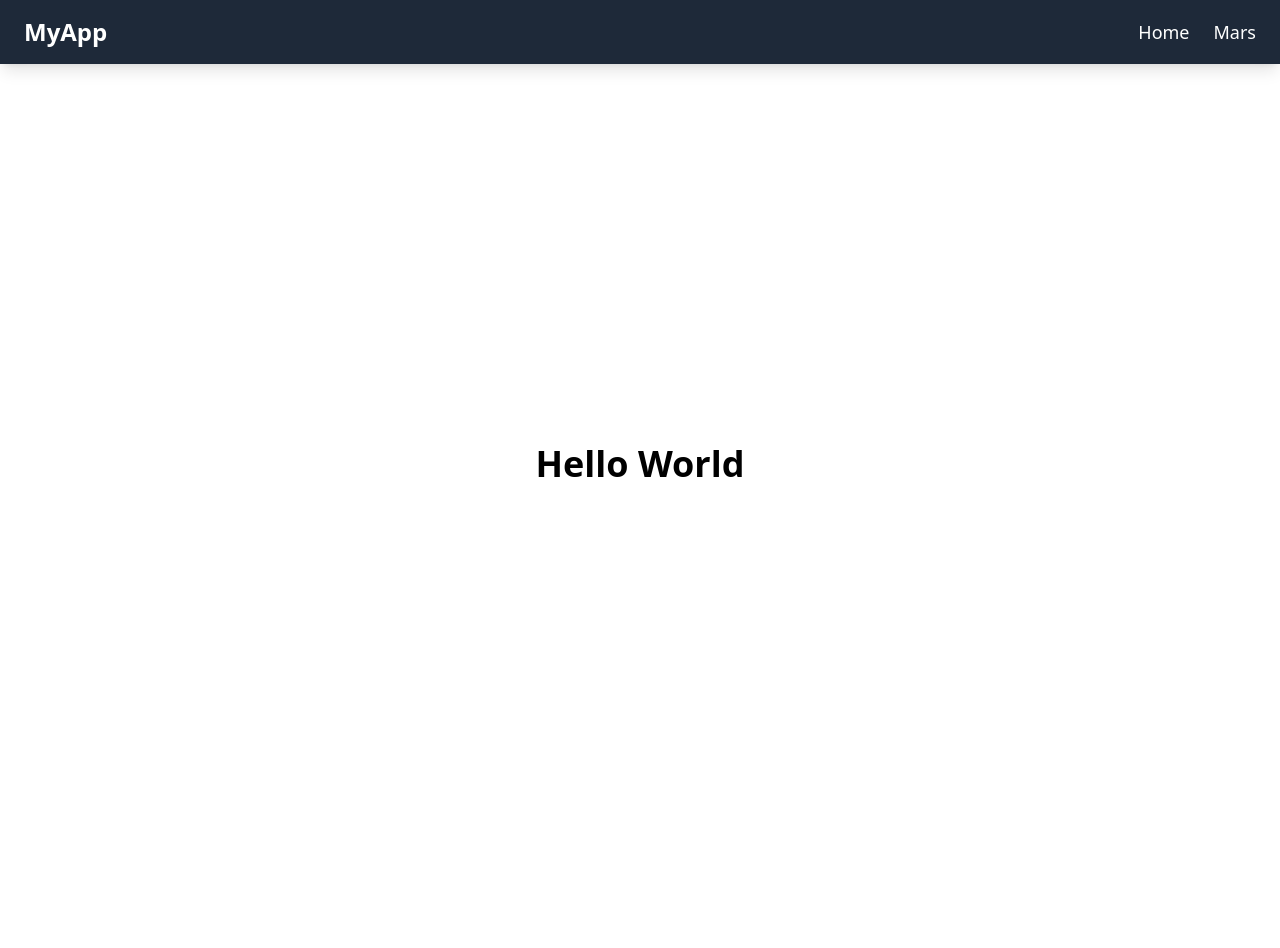
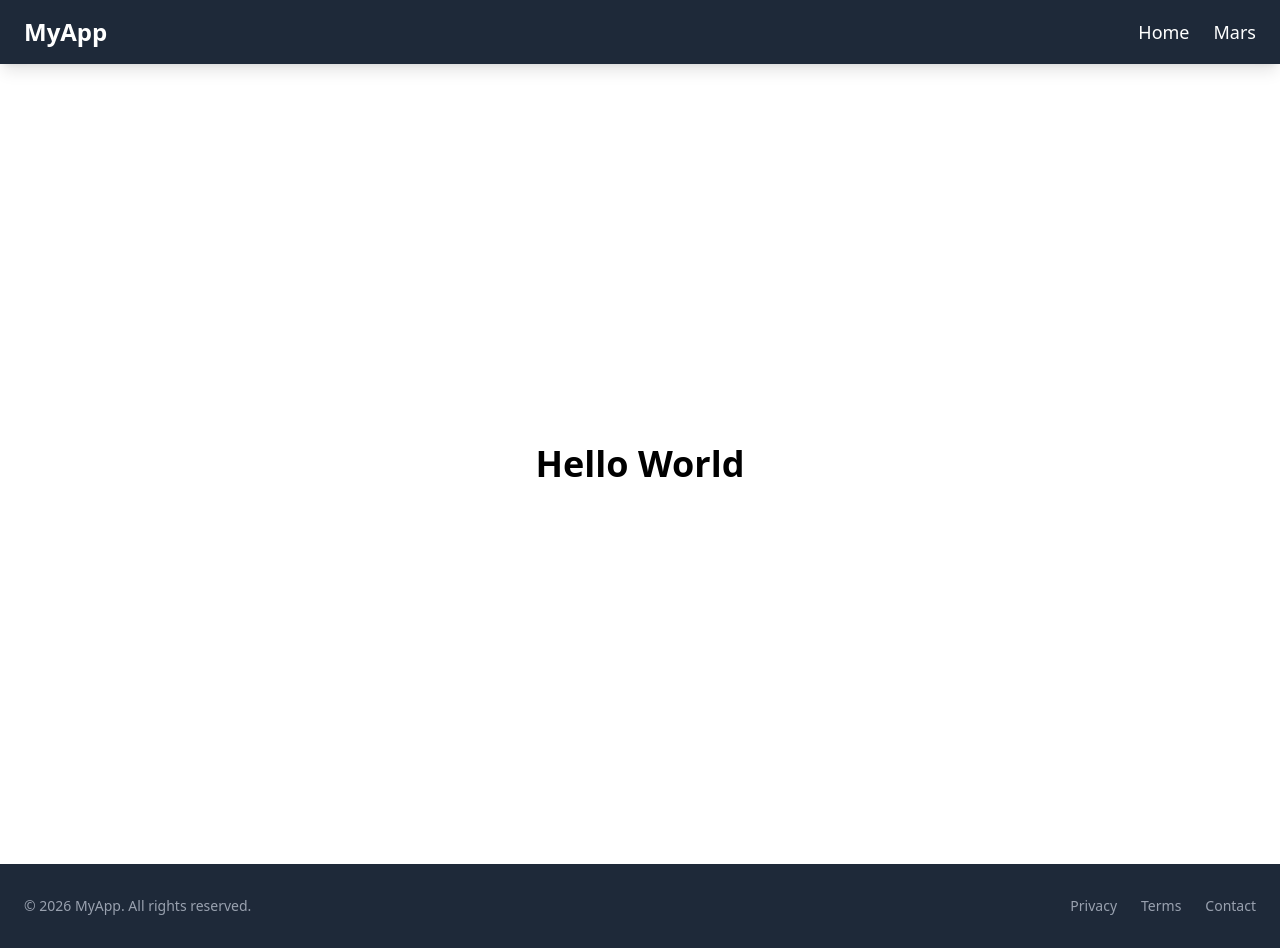
Before and after one commit to glajan/auto-claude, a Next.js app: page / in a window 1280 px wide. Before the commit the page ends 864 px from the top, so only its background shows below. Built offline with nearby package versions, Linux system fonts and the light colour scheme.

Commit message:
feat: create Footer component and add to pages (#12)
Create a new Footer component with copyright and footer links, and
integrate it into the Home and HelloMars pages.

Closes #11

```diff
--- /dev/null
+++ b/src/app/components/Footer.tsx
@@ -0,0 +1,30 @@
+export default function Footer() {
+  return (
+    <footer className="bg-gray-800 text-white shadow-lg">
+      <div className="container mx-auto px-6 py-8">
+        <div className="flex items-center justify-between">
+          <p className="text-sm text-gray-400">
+            © 2026 MyApp. All rights reserved.
+          </p>
+          <ul className="flex gap-6 text-sm">
+            <li>
+              <a href="#" className="text-gray-400 hover:text-white transition-colors">
+                Privacy
+              </a>
+            </li>
+            <li>
+              <a href="#" className="text-gray-400 hover:text-white transition-colors">
+                Terms
+              </a>
+            </li>
+            <li>
+              <a href="#" className="text-gray-400 hover:text-white transition-colors">
+                Contact
+              </a>
+            </li>
+          </ul>
+        </div>
+      </div>
+    </footer>
+  );
+}
--- a/src/app/hello-mars/page.tsx
+++ b/src/app/hello-mars/page.tsx
@@ -1,4 +1,5 @@
 import Header from "../components/Header";
+import Footer from "../components/Footer";
 
 export default function HelloMars() {
   return (
@@ -7,6 +8,7 @@ export default function HelloMars() {
       <main className="flex min-h-screen items-center justify-center">
         <h1 className="text-4xl font-bold">Hello Mars</h1>
       </main>
+      <Footer />
     </>
   );
 }
--- a/src/app/page.tsx
+++ b/src/app/page.tsx
@@ -1,4 +1,5 @@
 import Header from "./components/Header";
+import Footer from "./components/Footer";
 
 export default function Home() {
   return (
@@ -7,6 +8,7 @@ export default function Home() {
       <main className="flex min-h-screen items-center justify-center">
         <h1 className="text-4xl font-bold">Hello World</h1>
       </main>
+      <Footer />
     </>
   );
 }
```
Also changed, not shown: 1 other file (tests, documents, lock files or other folders).
